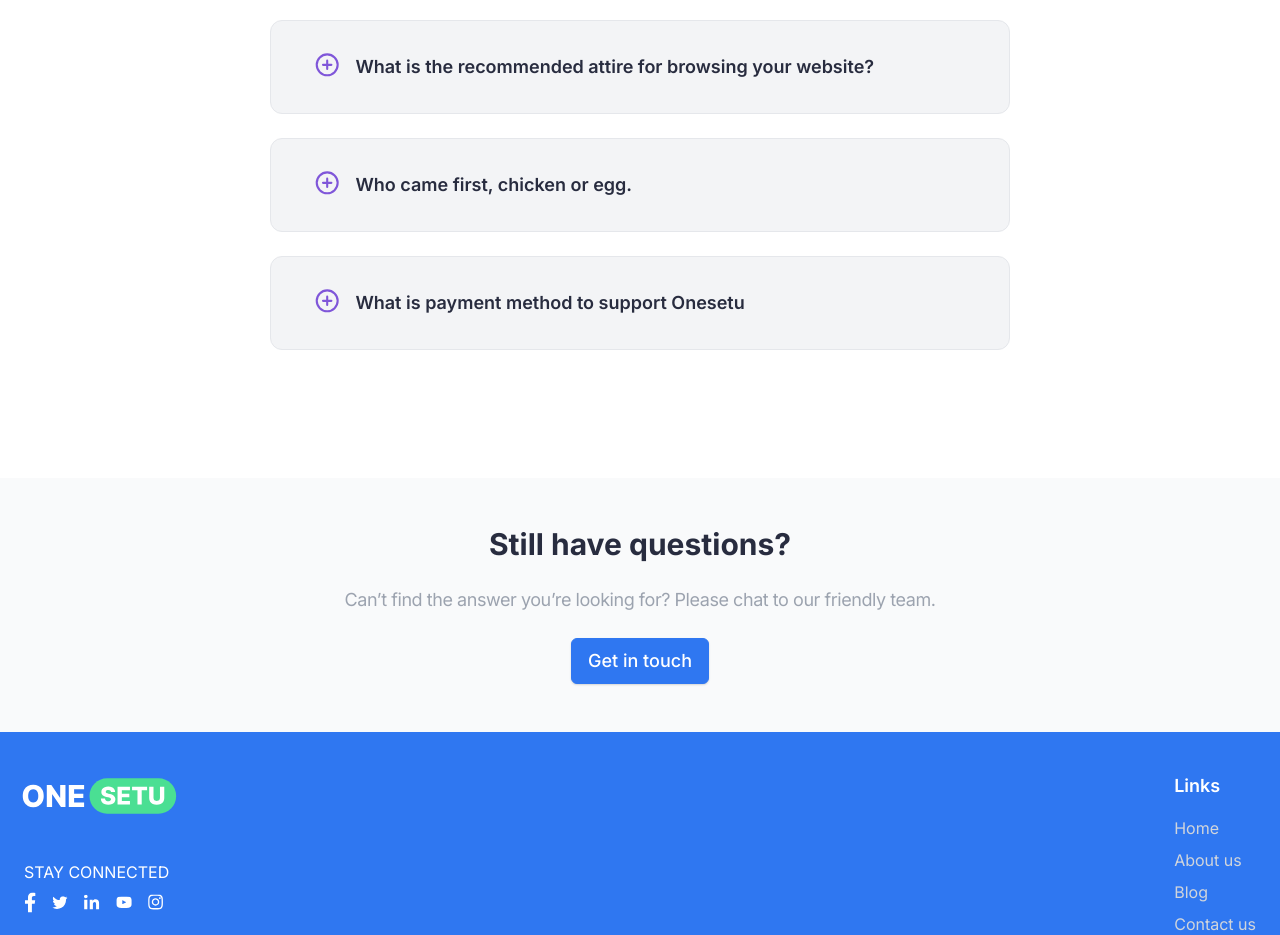
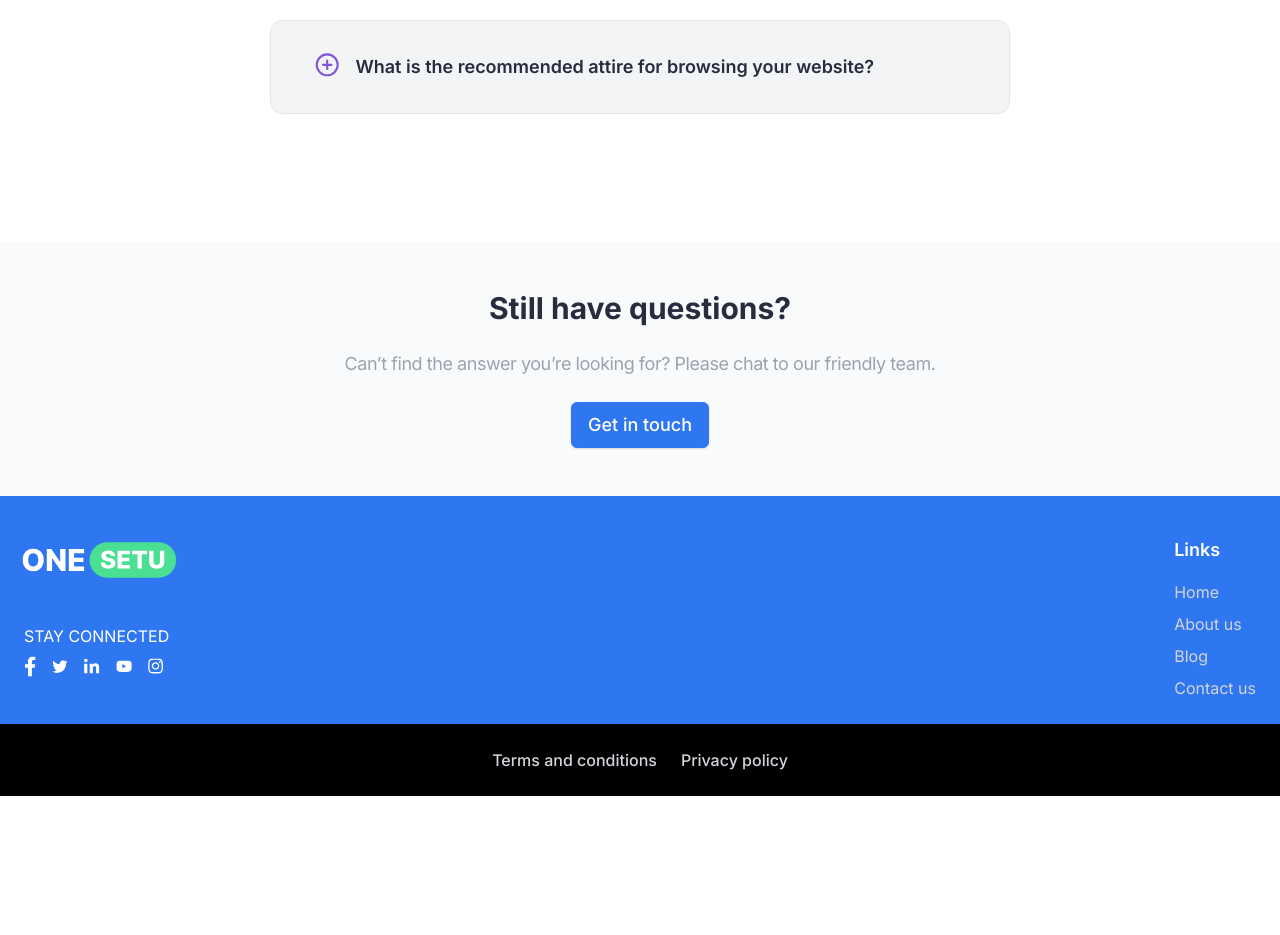
Before and after one commit to Mukul-only/Onesetu, a React (Create React App) app: page / in a window 1280 px wide. Shown: the part 7360-8295 px from the top of the page. After the commit the page ends 8156 px from the top, so only its background shows below. Built offline with nearby package versions, Linux system fonts and the light colour scheme; what @react-pdf/renderer would draw is missing.

Commit message:
faqs updated

```diff
--- a/src/FAQs/FAQsection.js
+++ b/src/FAQs/FAQsection.js
@@ -4,7 +4,7 @@ import FAQcard from "./FAQcard";
 const FAQsection = (props) => {
   return (
     <Card className="flex flex-col items-center py-20">
-      <h1 className="text-2xl md:text-3xl text-center xl:text-4xl font-bold  text-deepBlue  max-w-3xl ">
+      <h1 className="max-w-3xl text-2xl font-bold text-center md:text-3xl xl:text-4xl text-deepBlue ">
         Frequently asked questions
       </h1>
       <p className="text-gray-400 text-sm xl:text-xl tracking-tight my-6 max-w-[16rem] xl:max-w-3xl text-center">
@@ -22,14 +22,6 @@ const FAQsection = (props) => {
           ques="What is the recommended attire for browsing your website?"
           ans="The official dress code is Whatever makes you feel fabulous. Whether it's pajamas, a tuxedo, or a superhero costume, we welcome all styles."
         />
-        <FAQcard
-          ques="Who came first, chicken or egg."
-          ans="Your mum bruh 🫵🏻! wtf is this question, ask something that have a answer."
-        />
-        <FAQcard
-          ques="What is payment method to support Onesetu"
-          ans="😊😊😊 you can show your love❤️💕 and support by paying to 9696373283@axl upi. Thnx"
-        />
       </div>
     </Card>
   );
```
